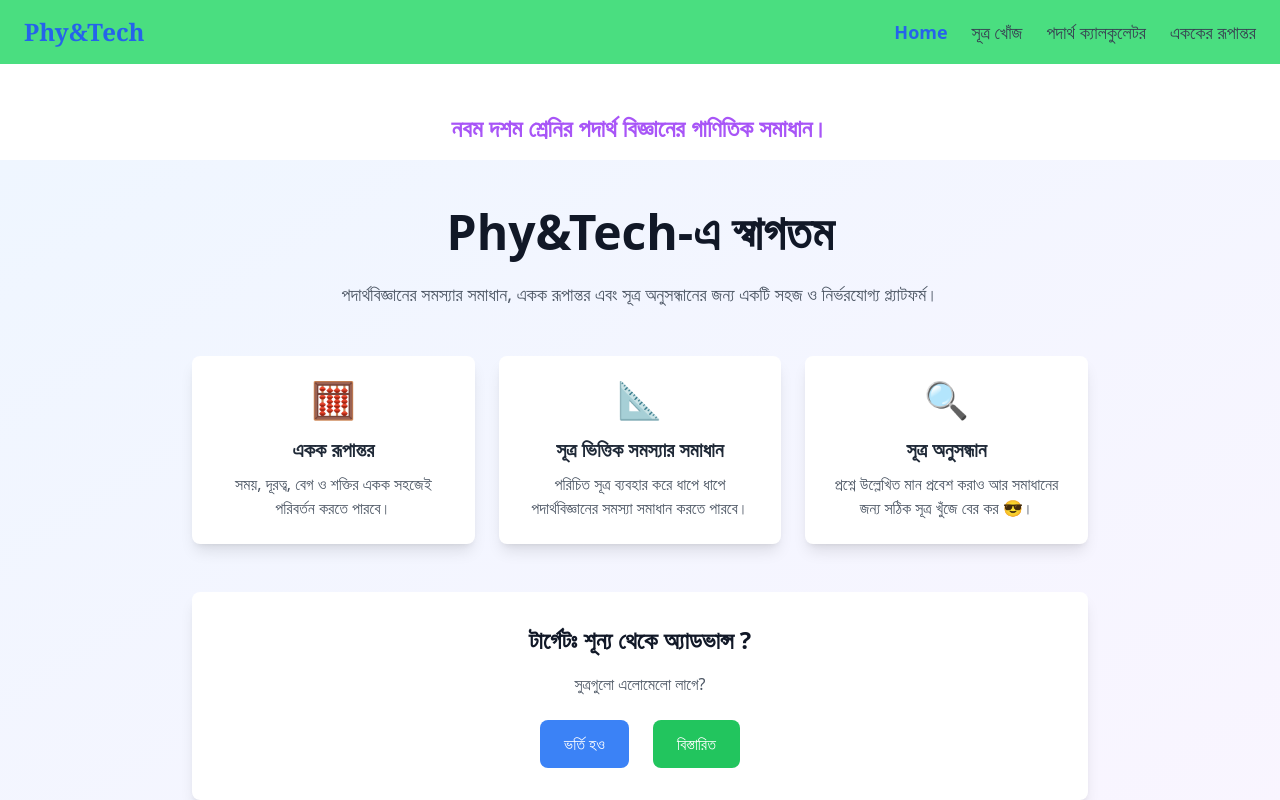
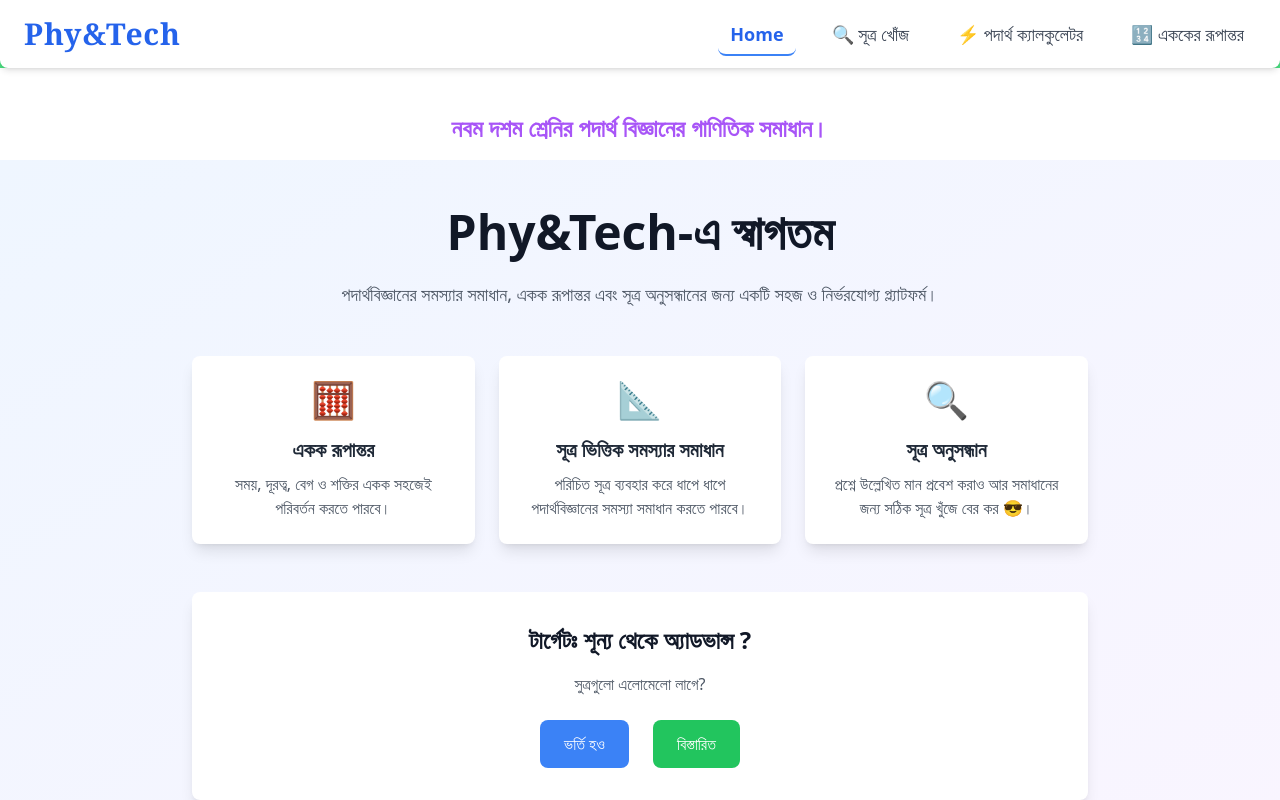
Before and after one commit to almubin78/Physics-Problems-solving-website, a React (Create React App) app: page / in a window 1280 px wide. Shown: the top 800 px of the page. Built offline with nearby package versions, Linux system fonts and the light colour scheme.

Commit message:
navbar design for eye catching

```diff
--- a/src/CommonPages/Navbar.js
+++ b/src/CommonPages/Navbar.js
@@ -1,5 +1,6 @@
 import { Link, NavLink } from "react-router-dom";
 import { useState, useEffect } from "react";
+import { motion } from "framer-motion";
 
 const Navbar = () => {
   const [isScrolled, setIsScrolled] = useState(false);
@@ -24,126 +25,106 @@ const Navbar = () => {
         // isScrolled ? "bg-white shadow-lg" : "bg-transparent"
       }`}
     >
-      <div className="max-w-7xl mx-auto flex justify-between items-center py-4 px-6">
+      <div className="max-w-7xl mx-auto flex justify-between items-center py-4 px-6 bg-white dark:bg-gray-900 shadow-md rounded-b-lg">
         {/* Logo */}
-        <Link to="/" className="text-2xl font-bold text-blue-600 font-serif ">
+        <Link
+          to="/"
+          className="text-3xl font-extrabold text-blue-600 dark:text-blue-400 font-serif tracking-wide transition duration-300 hover:scale-105"
+        >
           Phy&Tech
         </Link>
 
         {/* Desktop Menu */}
-        <ul className="hidden md:flex space-x-6 text-lg">
-          <li>
-            <NavLink
-              to="/"
-              className={({ isActive }) =>
-                isActive ? "text-blue-600 font-semibold" : "text-gray-700"
-              }
-            >
-              Home
-            </NavLink>
-          </li>
-
-          <li>
-            <NavLink
-              to="/laws-selection"
-              className={({ isActive }) =>
-                isActive ? "text-blue-600 font-semibold" : "text-gray-700"
-              }
-            >
-              সূত্র খোঁজ
-            </NavLink>
-          </li>
-          <li>
-            <NavLink
-              to="/laws-integrations"
-              className={({ isActive }) =>
-                isActive ? "text-blue-600 font-semibold" : "text-gray-700"
-              }
-            >
-              পদার্থ ক্যালকুলেটর
-            </NavLink>
-          </li>
-          <li>
-            <NavLink
-              to="/unit-calculator"
-              className={({ isActive }) =>
-                isActive
-                  ? "text-blue-600 font-semibold border-b-2"
-                  : "text-gray-700"
-              }
-            >
-              এককের রূপান্তর
-            </NavLink>
-          </li>
+        <ul className="hidden md:flex space-x-6 text-lg font-medium">
+          {[
+            { path: "/", label: "Home" },
+            { path: "/laws-selection", label: "🔍 সূত্র খোঁজ" },
+            { path: "/laws-integrations", label: "⚡ পদার্থ ক্যালকুলেটর" },
+            { path: "/unit-calculator", label: "🔢 এককের রূপান্তর" },
+          ].map((item) => (
+            <li key={item.path}>
+              <NavLink
+                to={item.path}
+                className={({ isActive }) =>
+                  `px-3 py-2 rounded-lg transition duration-300 ${
+                    isActive
+                      ? "text-blue-600 dark:text-blue-400 font-semibold border-b-2 border-blue-500"
+                      : "text-gray-700 dark:text-gray-300 hover:text-blue-500 dark:hover:text-blue-400"
+                  }`
+                }
+              >
+                {item.label}
+              </NavLink>
+            </li>
+          ))}
         </ul>
 
         {/* Mobile Menu Button */}
         <button
-          className={`md:hidden font-serif font-bold ${
-            menuOpen
-              ? "text-pink-800 border"
-              : "text-red-600 border px-1 rounded"
-          }`}
+          className="md:hidden flex items-center space-x-2 text-lg font-semibold px-3 py-2 bg-blue-500 text-white rounded-lg shadow-md transition duration-300 hover:bg-blue-600 active:scale-95"
           onClick={() => setMenuOpen(!menuOpen)}
         >
-          {menuOpen ? "Hide" : "Menu"}
+          {menuOpen ? "✖ Close" : "☰ Menu"}
         </button>
       </div>
 
       {/* Mobile Menu */}
+
       {menuOpen && (
-        <div className="md:hidden bg-yellow-100 shadow-lg absolute top-0 left-0 w-full py-4">
-          <ul className="flex flex-col items-center space-y-4">
+        <motion.div
+          initial={{ opacity: 0, y: -20 }}
+          animate={{ opacity: 1, y: 0 }}
+          exit={{ opacity: 0, y: -20 }}
+          transition={{ duration: 0.3, ease: "easeInOut" }}
+          className="md:hidden fixed top-0 left-0 w-full h-screen bg-gradient-to-b from-yellow-300 to-yellow-100 shadow-lg flex flex-col items-center py-6 z-50"
+        >
+          <ul className="space-y-6 text-center w-full">
             <li>
               <NavLink
                 to="/"
-                className="text-gray-700 text-lg hover:bg-green-300 rounded px-2 bg-green-300"
+                className="block w-11/12 text-xl font-semibold text-gray-800 bg-green-400 hover:bg-green-500 px-4 py-3 rounded-lg shadow-md transition duration-300"
                 onClick={() => setMenuOpen(false)}
               >
-                প্রধান পেজ
+                🏠 প্রধান পেজ
               </NavLink>
             </li>
             <li>
               <NavLink
                 to="/laws-selection"
-                className="text-gray-700 text-lg hover:bg-green-300 rounded px-2 bg-green-300"
+                className="block w-11/12 text-xl font-semibold text-gray-800 bg-green-400 hover:bg-green-500 px-4 py-3 rounded-lg shadow-md transition duration-300"
                 onClick={() => setMenuOpen(false)}
               >
-                সূত্র নির্ধারন
+                📜 সূত্র নির্ধারণ
               </NavLink>
             </li>
             <li>
               <NavLink
                 to="/laws-integrations"
-                className="text-gray-700 text-lg hover:bg-green-300 rounded px-2 bg-green-300"
+                className="block w-11/12 text-xl font-semibold text-gray-800 bg-green-400 hover:bg-green-500 px-4 py-3 rounded-lg shadow-md transition duration-300"
                 onClick={() => setMenuOpen(false)}
               >
-                পদার্থ ক্যালকুলেটর
+                ⚡ পদার্থ ক্যালকুলেটর
               </NavLink>
             </li>
-
             <li>
               <NavLink
                 to="/simple-calculate"
-                className="text-gray-700 text-lg hover:bg-green-300 rounded px-2 bg-green-300"
+                className="block w-11/12 text-xl font-semibold text-gray-800 bg-green-400 hover:bg-green-500 px-4 py-3 rounded-lg shadow-md transition duration-300"
                 onClick={() => setMenuOpen(false)}
               >
-                এককের রূপান্তর
+                🔢 এককের রূপান্তর
               </NavLink>
             </li>
           </ul>
 
+          {/* Close Button */}
           <button
-            className={` mt-2 font-serif font-bold ${
-              menuOpen
-                ? "text-pink-800 border bg-slate-300 px-2 py-1 rounded"
-                : "text-red-600 border px-2 py-1 rounded"
-            }`}
-            onClick={() => setMenuOpen(!menuOpen)}
+            className="mt-6 text-white bg-red-500 hover:bg-red-600 px-5 py-2 rounded-full text-lg font-semibold shadow-lg transition duration-300"
+            onClick={() => setMenuOpen(false)}
           >
-            close
+            ✖ Close
           </button>
-        </div>
+        </motion.div>
       )}
     </nav>
   );
```
